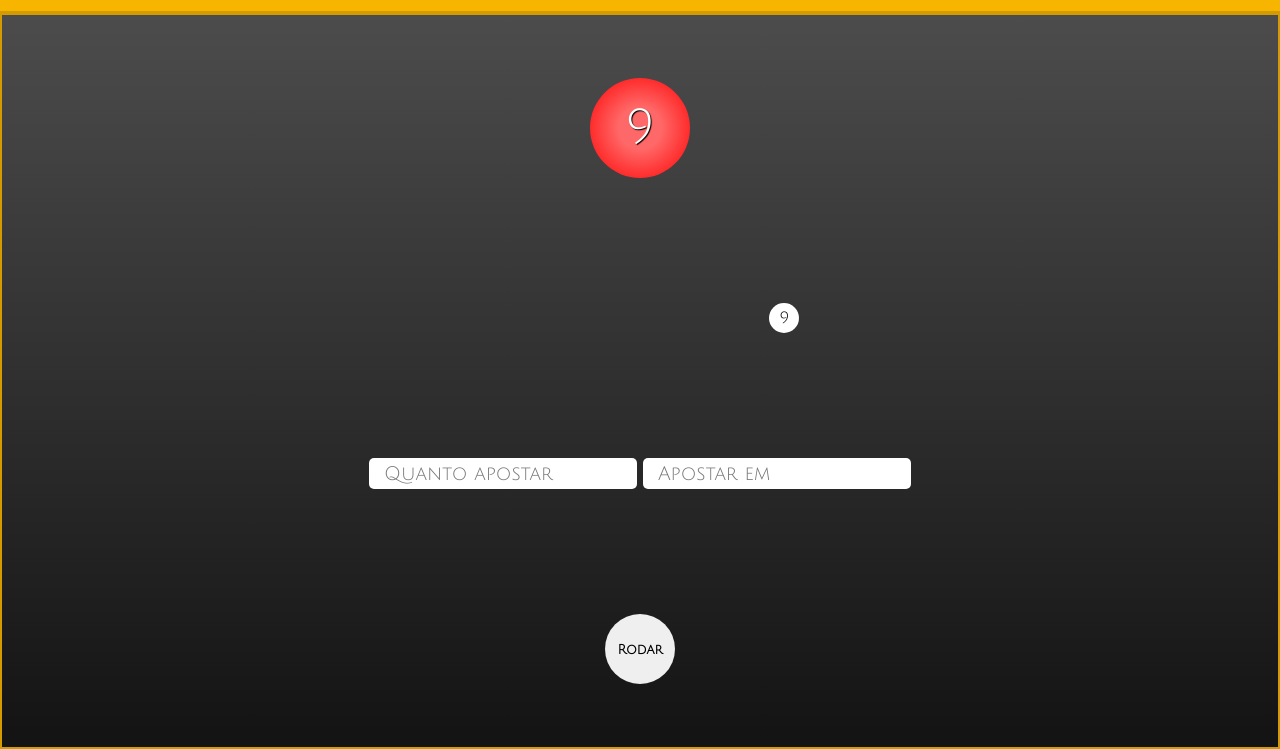
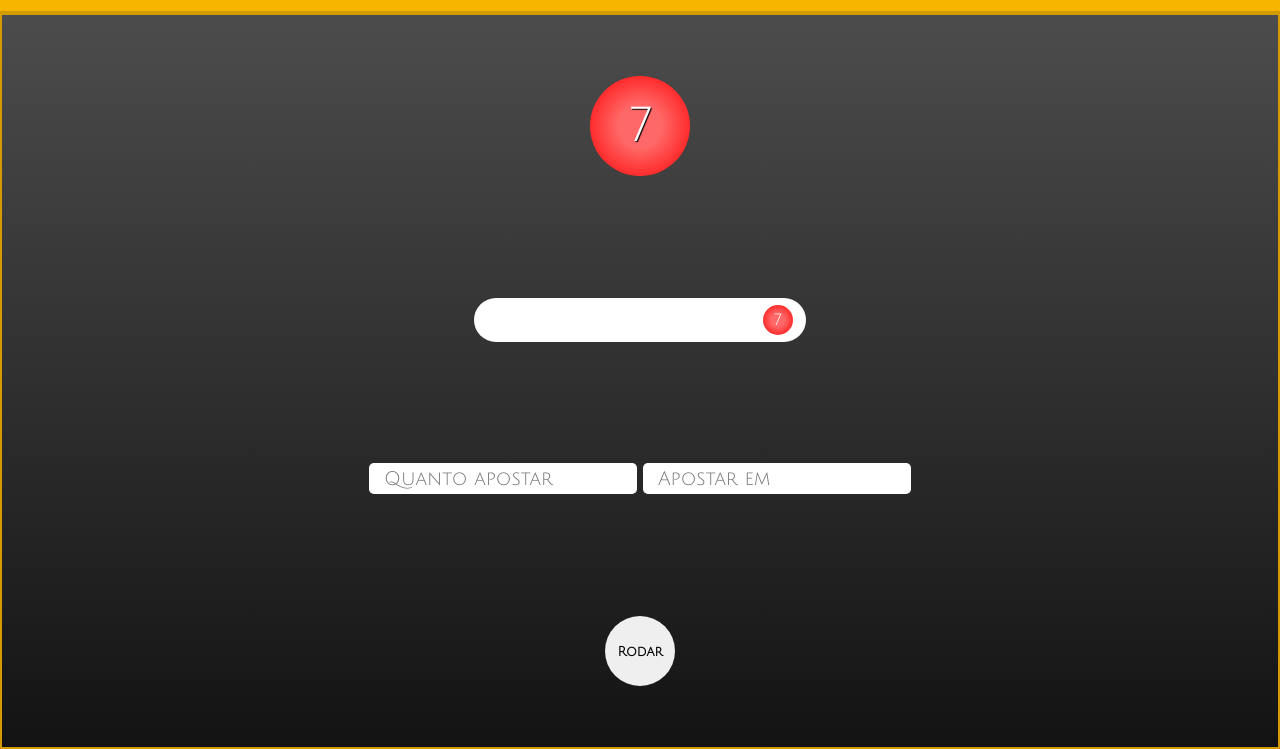
Before and after one commit to brunoannunciato/rouletteJs, a plain HTML site: page index.html in a window 1280 px wide. Both pictures are taken after a click on the button "Rodar". Shown: the part 67-816 px from the top of the page. Drawn offline with Linux system fonts and the light colour scheme.

Commit message:
historic style update

```diff
--- a/main.js
+++ b/main.js
@@ -31,18 +31,23 @@ function count(num) {
 	}
 }
 
-function fillColor() {
-	var r = getResult();
-	var result = count(r);
+function toColor(x, fill) {
+	let result = count(x);
 
 	if (result == 'even') {
-		resultBox.classList = 'result-box background-black';
+		fill.classList.add('background-black');
+		fill.classList.remove('background-red');
+		fill.classList.remove('background-green');
 	}
 	else if (result == 'odd') {
-		resultBox.classList = 'result-box background-red';
+		fill.classList.add('background-red');
+		fill.classList.remove('background-black');
+		fill.classList.remove('background-green');
 	}
 	else if (result == 'neutral') {
-		resultBox.classList = 'result-box background-green';
+		fill.classList.add('background-green');
+		fill.classList.remove('background-red');
+		fill.classList.remove('background-black');
 	}
 }
 
@@ -121,16 +126,15 @@ function createHistoric() {
 
 	historic.appendChild(ball);
 
-	if (balls.length >= 10) {
+	if (balls.length >= 10 ) {
 		balls[0].remove();
 	}
-
-	console.log(balls);
+	toColor(ball.textContent, ball);
 }
 
 rollBtn.addEventListener('click', function() {
 	bet();
-	fillColor();
+	toColor(getResult(), resultBox);
 	betReturn();
 	createHistoric();
 })
--- a/style.css
+++ b/style.css
@@ -20,7 +20,7 @@ html, body {
 }
 
 .background-red {
-	/* Permalink - use to edit and share this gradient: http://colorzilla.com/gradient-editor/#ff6868+30,ff0000+100 */
+	color: #fff;
 	background: #ff6868; /* Old browsers */
 	background: -moz-radial-gradient(center, ellipse cover, #ff6868 30%, #ff0000 100%); /* FF3.6-15 */
 	background: -webkit-radial-gradient(center, ellipse cover, #ff6868 30%,#ff0000 100%); /* Chrome10-25,Safari5.1-6 */
@@ -29,7 +29,7 @@ html, body {
 }
 
 .background-black {
-	/* Permalink - use to edit and share this gradient: http://colorzilla.com/gradient-editor/#3d3d3d+30,131313+100 */
+	color: #fff;
 	background: #3d3d3d; /* Old browsers */
 	background: -moz-radial-gradient(center, ellipse cover, #3d3d3d 30%, #131313 100%); /* FF3.6-15 */
 	background: -webkit-radial-gradient(center, ellipse cover, #3d3d3d 30%,#131313 100%); /* Chrome10-25,Safari5.1-6 */
@@ -38,7 +38,7 @@ html, body {
 }
 
 .background-green {
-	/* Permalink - use to edit and share this gradient: http://colorzilla.com/gradient-editor/#68ff6d+30,00ff11+100 */
+	color: #000;
 	background: #68ff6d; /* Old browsers */
 	background: -moz-radial-gradient(center, ellipse cover, #68ff6d 30%, #00ff11 100%); /* FF3.6-15 */
 	background: -webkit-radial-gradient(center, ellipse cover, #68ff6d 30%,#00ff11 100%); /* Chrome10-25,Safari5.1-6 */
@@ -47,7 +47,6 @@ html, body {
 }
 
 .container {
-	/* Permalink - use to edit and share this gradient: http://colorzilla.com/gradient-editor/#4c4c4c+0,131313+100 */
 	background: #4c4c4c; /* Old browsers */
 	background: -moz-linear-gradient(top, #4c4c4c 0%, #131313 100%); /* FF3.6-15 */
 	background: -webkit-linear-gradient(top, #4c4c4c 0%,#131313 100%); /* Chrome10-25,Safari5.1-6 */
@@ -85,6 +84,9 @@ html, body {
 	display: flex;
 	justify-content: flex-end;
 	width: 26%;
+	background: #fff;
+    padding: 7px;
+    border-radius: 30px;
 }
 
 .removing {
@@ -96,10 +98,9 @@ html, body {
 }
 
 .ball-wrapper {
-	background: #fff;
-	margin: 0 2%;
-	width: 30px;
-	height: 30px;
+	margin: 0 2% !important;
+	width: 30px !important;
+	height: 30px !important;
 	border-radius: 100%;
 	display: flex;
 	justify-content: center;
```
